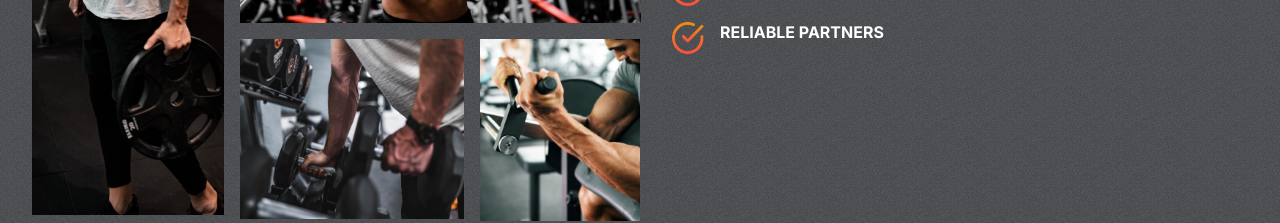
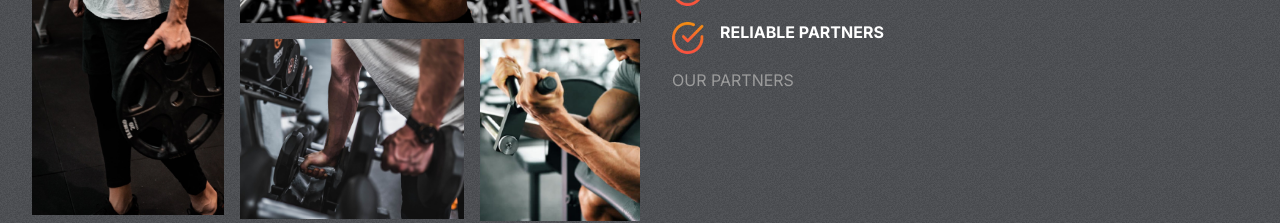
Before and after one commit to pallab17/Fithelp.o, a React (Create React App) app: page / in a window 1280 px wide. Shown: the part 1572-1795 px from the top of the page. Built offline with nearby package versions, Linux system fonts and the light colour scheme.

Commit message:
files updated

```diff
--- a/src/components/Reasons/Reasons.jsx
+++ b/src/components/Reasons/Reasons.jsx
@@ -43,6 +43,15 @@ const Reasons = () => {
             <span>RELIABLE PARTNERS</span>
           </div>
         </div>
+
+        <span
+          style={{
+            color: "var(--gray)",
+            fontWeight: "normal",
+          }}
+        >
+          OUR PARTNERS
+        </span>
       </div>
     </div>
   );
```
